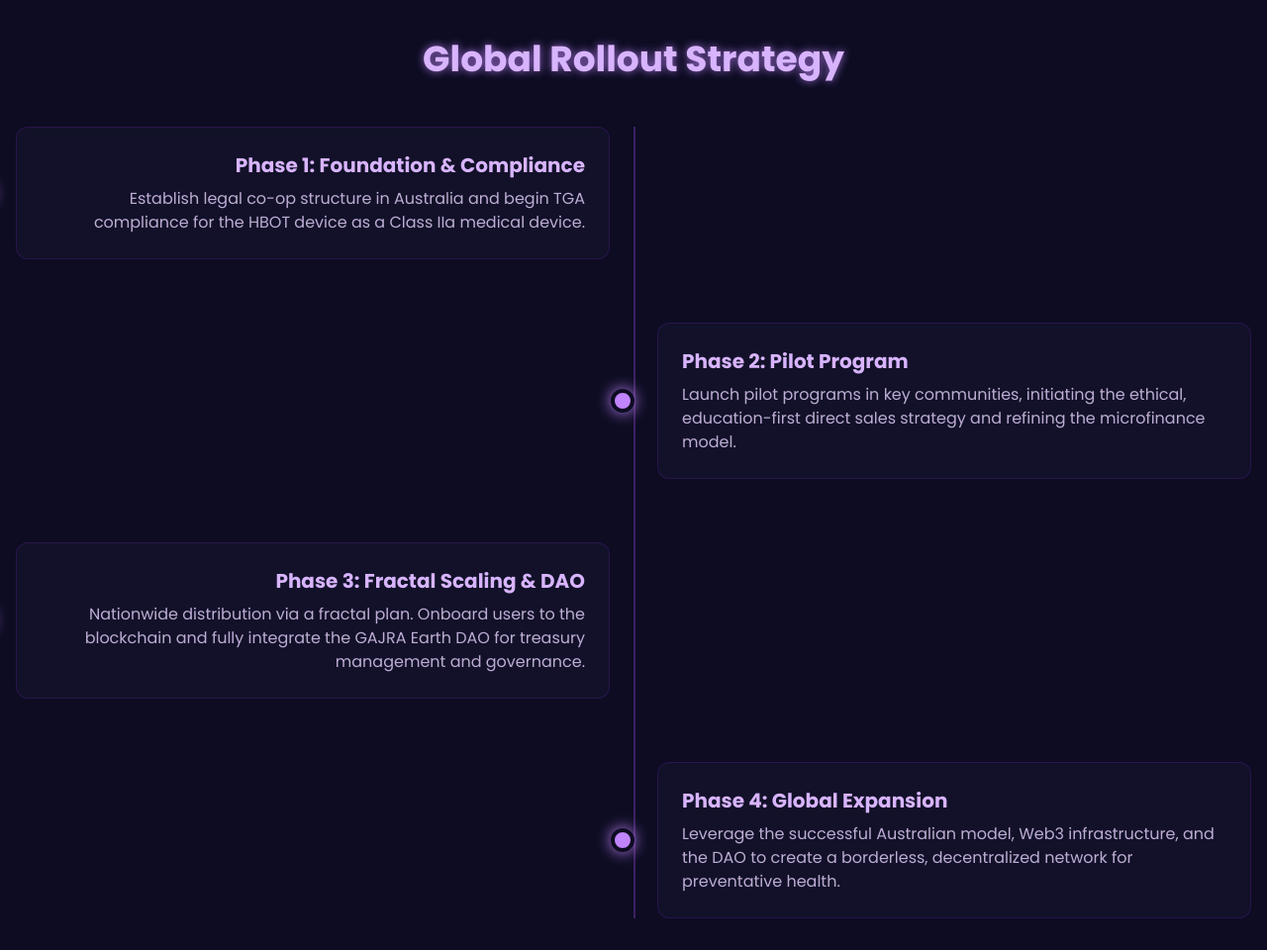
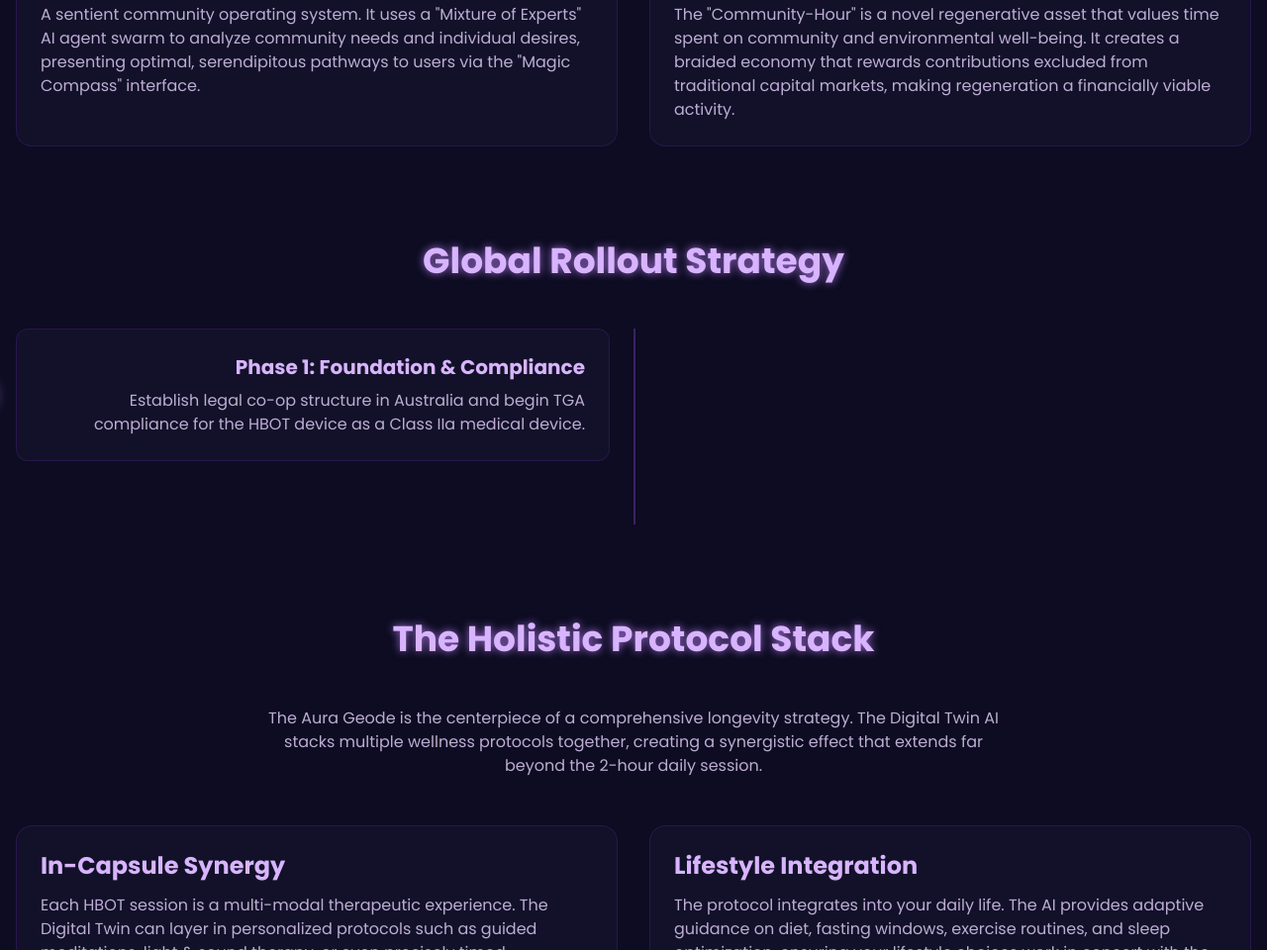
Before and after one commit to auraofintelligence/aura-geode, a plain HTML site: page index.html in a window 1280 px wide. Shown: the part 2778-3738 px from the top of the page at 99% size. Drawn offline with nearby package versions, Linux system fonts and the light colour scheme.

Commit message:
Update index.html

```diff
--- a/index.html
+++ b/index.html
@@ -138,7 +138,9 @@
             <h2 class="text-4xl font-bold text-center mb-12 glow-text text-purple-300">The Cooperative Economic Engine</h2>
             <div class="grid grid-cols-1 lg:grid-cols-5 gap-8 items-center">
                 <div class="lg:col-span-2 text-purple-200/90">
-                    <h3 class="text-2xl font-bold mb-4">Microfinance, Redefined.</h3>
+                    <h3 class="text-2xl font-bold mb-4">The Protocol Unlocks the Economics</h3>
+                    <p class="mb-4">The financial model is powered by a high-utilization protocol: a 60-day cycle where each member uses the device for 2 hours daily. This structure allows a single Aura Geode to serve a new cohort every two months—up to six full cohorts per year. This continuous, shared use is the key that unlocks the dramatic cost reduction as the network scales.</p>
+                    <h3 class="text-2xl font-bold mb-4 mt-6">Microfinance, Redefined.</h3>
                     <p class="mb-4">The Aura Geode model makes a $35,000AUD asset accessible through a group-loan structure. As more members join a cooperative, the individual cost plummets, turning preventative health into a community-owned utility, not a luxury.</p>
                     <p>This approach democratizes access and builds a resilient, self-funding network from the ground up.</p>
                 </div>
@@ -161,7 +163,7 @@
 
         <section id="scaling" class="my-24 scroll-hidden">
              <h2 class="text-4xl font-bold text-center mb-12 glow-text text-purple-300">Fractal Scaling & Network Effects</h2>
-             <p class="text-center text-purple-200/80 max-w-3xl mx-auto mb-12">The system is designed for exponential growth. Revenue from initial cohorts is reinvested to subsidize entry for new members, creating a powerful network effect that lowers the barrier to entry over time.</p>
+             <p class="text-center text-purple-200/80 max-w-3xl mx-auto mb-12">The system is designed for exponential growth. Revenue from initial cohorts is reinvested to subsidize entry for new members, creating a powerful network effect that lowers the barrier to entry over time. The long-term vision is for healthy adults to complete at least one 60-day protocol every seven years, creating a sustainable wellness cycle. Over time, clinical data will empower the Digital Twin to prescribe highly personalized protocols for every individual.</p>
             <div class="card p-8 rounded-2xl">
                  <div class="chart-container">
                     <canvas id="scalingChart"></canvas>
@@ -195,29 +197,29 @@
                             <h3 class="text-xl font-bold text-purple-300">Phase 1: Foundation & Compliance</h3>
                             <p class="text-purple-200/80 mt-2">Establish legal co-op structure in Australia and begin TGA compliance for the HBOT device as a Class IIa medical device.</p>
                         </div>
-                    </div>
-                    <div></div>
+            </div>
+        </section>
 
-                    <div></div>
-                    <div class="mb-16">
-                        <div class="card p-6 rounded-xl relative">
-                             <div class="absolute -left-12 top-1/2 -translate-y-1/2 w-6 h-6 bg-purple-400 rounded-full border-4 border-[#0d0c22] shadow-[0_0_15px_#c084fc]"></div>
-                            <h3 class="text-xl font-bold text-purple-300">Phase 2: Pilot Program</h3>
-                            <p class="text-purple-200/80 mt-2">Launch pilot programs in key communities, initiating the ethical, education-first direct sales strategy and refining the microfinance model.</p>
-                        </div>
-                    </div>
+        <section id="protocol-stack" class="my-24">
+            <h2 class="text-4xl font-bold text-center mb-12 scroll-hidden glow-text text-purple-300">The Holistic Protocol Stack</h2>
+            <p class="text-center text-purple-200/80 max-w-3xl mx-auto mb-12">The Aura Geode is the centerpiece of a comprehensive longevity strategy. The Digital Twin AI stacks multiple wellness protocols together, creating a synergistic effect that extends far beyond the 2-hour daily session.</p>
+             <div class="grid grid-cols-1 md:grid-cols-2 gap-8">
+                <div class="card p-6 rounded-2xl scroll-hidden">
+                    <h3 class="text-2xl font-bold text-purple-300 mb-3">In-Capsule Synergy</h3>
+                    <p class="text-purple-200/80">Each HBOT session is a multi-modal therapeutic experience. The Digital Twin can layer in personalized protocols such as guided meditations, light & sound therapy, or even precisely timed supplements to maximize the regenerative effects of hyperbaric oxygen.</p>
+                </div>
+                <div class="card p-6 rounded-2xl scroll-hidden" style="transition-delay: 100ms;">
+                    <h3 class="text-2xl font-bold text-purple-300 mb-3">Lifestyle Integration</h3>
+                    <p class="text-purple-200/80">The protocol integrates into your daily life. The AI provides adaptive guidance on diet, fasting windows, exercise routines, and sleep optimization, ensuring your lifestyle choices work in concert with the HBOT therapy for a holistic, 24/7 approach to well-being.</p>
+                </div>
+             </div>
+        </section>
 
-                    <div class="mb-16 md:text-right">
-                        <div class="card p-6 rounded-xl relative">
-                             <div class="absolute left-auto -right-12 md:right-auto md:-left-12 top-1/2 -translate-y-1/2 w-6 h-6 bg-purple-400 rounded-full border-4 border-[#0d0c22] shadow-[0_0_15px_#c084fc]"></div>
-                            <h3 class="text-xl font-bold text-purple-300">Phase 3: Fractal Scaling & DAO</h3>
-                            <p class="text-purple-200/80 mt-2">Nationwide distribution via a fractal plan. Onboard users to the blockchain and fully integrate the GAJRA Earth DAO for treasury management and governance.</p>
-                        </div>
-                    </div>
-                    <div></div>
-
-                    <div></div>
-                    <div>
+        <section id="deep-tech" class="my-24">
+            <h2 class="text-4xl font-bold text-center mb-12 scroll-hidden glow-text text-purple-300">The Regenerative Protocol Stack</h2>
+             <div class="grid grid-cols-1 md:grid-cols-2 gap-8">
+                <div class="card p-6 rounded-2xl scroll-hidden">
+                    <h3 class="text-2xl font-bold text-purple-300 mb-3">The Weaver Protocol</h3>
                         <div class="card p-6 rounded-xl relative">
                              <div class="absolute -left-12 top-1/2 -translate-y-1/2 w-6 h-6 bg-purple-400 rounded-full border-4 border-[#0d0c22] shadow-[0_0_15px_#c084fc]"></div>
                             <h3 class="text-xl font-bold text-purple-300">Phase 4: Global Expansion</h3>
```
